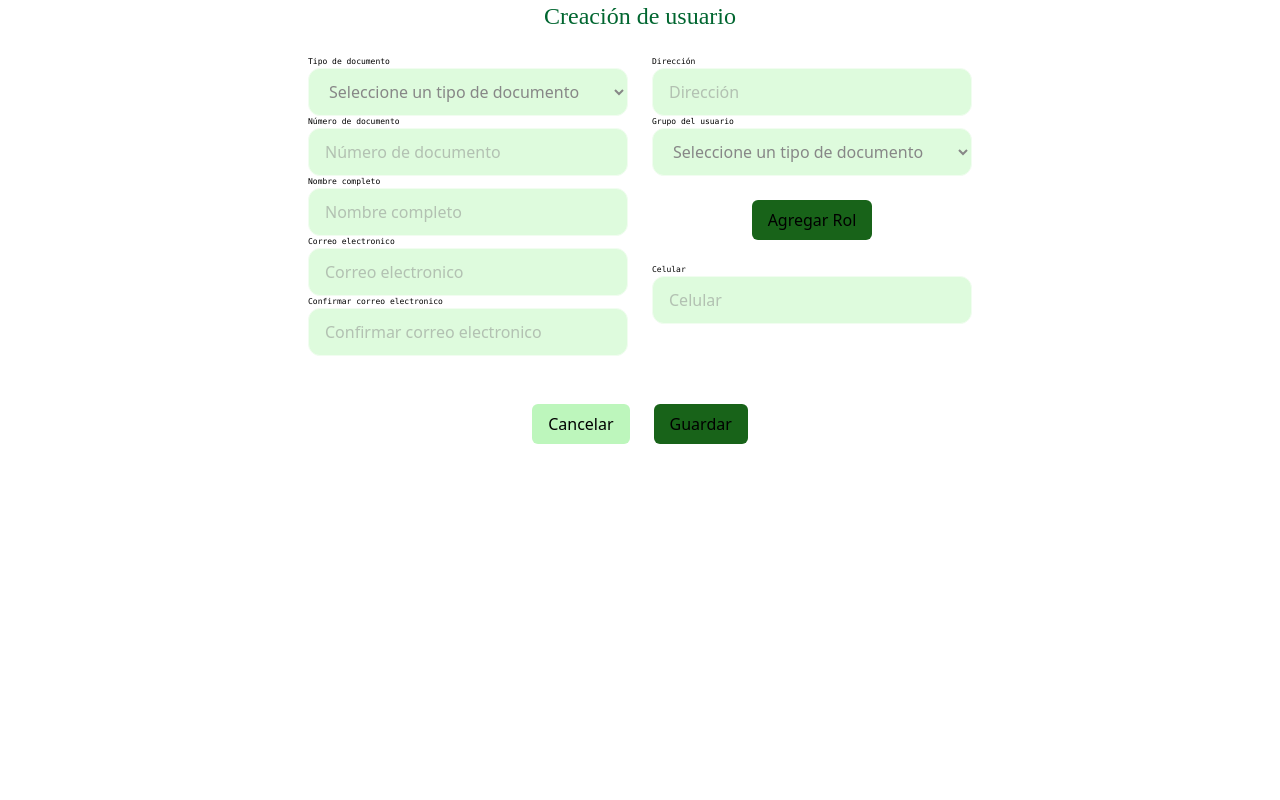
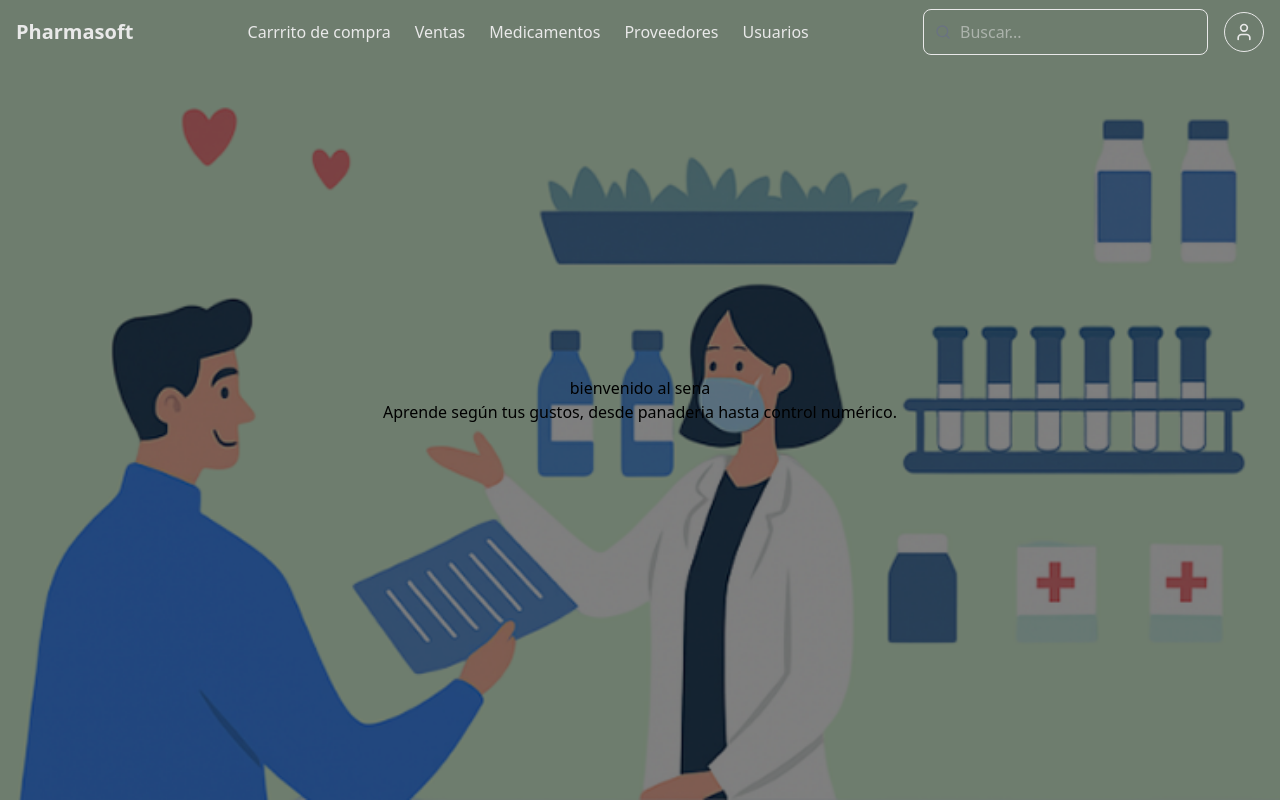
Before and after one commit to CJCPDev/proyecto-formativo-pharmasoft-sena, a React (Vite) app in the folder frontend/sena-pharmasoft/: page / in a window 1280 px wide. Built offline with nearby package versions, Linux system fonts and the light colour scheme.

Commit message:
feat: actualizacion

```diff
--- a/frontend/sena-pharmasoft/package.json
+++ b/frontend/sena-pharmasoft/package.json
@@ -12,8 +12,10 @@
   },
   "dependencies": {
     "@tailwindcss/vite": "^4.1.18",
+    "lucide-react": "^0.575.0",
     "react": "^19.2.0",
     "react-dom": "^19.2.0",
+    "react-router-dom": "^7.13.1",
     "tailwindcss": "^4.1.18"
   },
   "devDependencies": {
--- a/frontend/sena-pharmasoft/src/app/App.jsx
+++ b/frontend/sena-pharmasoft/src/app/App.jsx
@@ -1,15 +1,11 @@
-import UserForm from '../features/users/components/UserForm'
-import 'tailwindcss';
+// import UserForm from '../features/users/components/UserForm'
+// import 'tailwindcss';
+import { RouterProvider } from "react-router-dom"
+import router from "@/app/router"
 
 export default function App(){
   return (
-    <div className="grid grid-cols-1 items-center gap-6 justify-center justify-items-center">
-      <h1 className="text-green-800 font-main text-2xl">
-        Creación de usuario
-      </h1>
-      <div>
-       <UserForm/>
-      </div>
-    </div>
-  )
-}
+
+    <RouterProvider router={router}/>
+  );
+};
--- /dev/null
+++ b/frontend/sena-pharmasoft/src/app/router/index.jsx
@@ -0,0 +1,36 @@
+import { createBrowserRouter } from "react-router-dom"
+import MainLayout from "@/shared/Layout/MainLayout";
+import CreateUserPage from "@/features/users/pages/CreateUserPage"
+import HomePage from "../../features/home/pages/HomePage";
+import AuthLayout from "../../shared/layout/AuthLayout";
+import UserForm from "../../features/users/components/UserForm";
+
+const router = createBrowserRouter([
+    {
+        element: <MainLayout/>,
+        children: [
+            {
+                path: "/",
+                element: <HomePage />
+            },
+            {
+                path:"cursos",
+                element: <h1 className="p-4">Cursos</h1>
+            },
+            {
+                path:"contacto",
+                element: <h1 className="p-4">Contactos</h1>
+            },
+            {
+                path:"videos",
+                element: <h1 className="p-4">Videos</h1>
+            },
+            {
+                path:"usuarios",
+                element: <UserForm/>
+            },
+        ]
+    },
+])
+
+export default router;
--- a/frontend/sena-pharmasoft/src/features/home/pages/HomePage.jsx
+++ b/frontend/sena-pharmasoft/src/features/home/pages/HomePage.jsx
@@ -1 +1,31 @@
 // Página publica
+import backgb from "@/assets/images/background.webp"
+
+export default function HomePage(){
+    return(
+        <section
+        className="relative min-h-screen w-full flex items-center justify-center text-black"
+        style={
+            {
+                backgroundImage: `url(${backgb})`,
+                backgroundSize: "cover",
+                backgroundPosition: "center",
+            }
+        }
+        >
+        <div className="absolute inset-0 bg-black/50"></div>
+
+        <div className="relative z-10 text-center">
+            <h1 className="text-h1 font-stretch-expanded">
+                bienvenido al sena
+            </h1>
+                <p className="text-body">
+                Aprende según tus gustos, desde panaderia hasta control numérico.
+                </p>
+
+        </div>
+
+        </section>
+
+    )
+}
--- a/frontend/sena-pharmasoft/src/features/users/pages/CreateUserPage.jsx
+++ b/frontend/sena-pharmasoft/src/features/users/pages/CreateUserPage.jsx
@@ -0,0 +1,15 @@
+const CreateUserPage = () => {
+
+    return(
+    <section>
+        <h1 className="text-h1 text-black">
+            Este es el apartado para crear un usuario
+        </h1>
+
+        <p className="text-body font-light">Aquí podré gestionar la creacion de un nuevo usuario</p>
+    </section>
+    )
+};
+
+
+export default CreateUserPage;
--- a/frontend/sena-pharmasoft/src/main.jsx
+++ b/frontend/sena-pharmasoft/src/main.jsx
@@ -1,6 +1,6 @@
 import { StrictMode } from 'react'
 import { createRoot } from 'react-dom/client'
-import './index.css'
+// import './index.css'
 import '../src/styles/global.css'
 import './styles/global.css'
 import App from './app/App.jsx'
--- a/frontend/sena-pharmasoft/src/shared/layout/AuthLayout.jsx
+++ b/frontend/sena-pharmasoft/src/shared/layout/AuthLayout.jsx
@@ -0,0 +1,27 @@
+// import Navbar from "@/shared/Layout/Navbar";
+import { Outlet } from "react-router-dom";
+import backbg from "@/assets/images/background.webp"
+import UserForm from "./../../features/users/components/UserForm"
+
+export default function AuthLayout(){
+    return(
+        <div className="relative min-h-screen w-full flex items-center justify-center text-black"
+                style={
+                    {
+                        backgroundImage: `url(${backbg})`,
+                        backgroundSize: "cover",
+                        backgroundPosition: "center",
+                    }
+                }
+                >
+                {/* <div className="absolute inset-0 bg-black/50"></div> */}
+
+            {/* Contenido externo que se inyecta */}
+            <main className="mx-auto">
+                <Outlet />
+                <UserForm />
+            </main>
+
+        </div>
+    );
+};
--- a/frontend/sena-pharmasoft/src/shared/layout/MainLayout.jsx
+++ b/frontend/sena-pharmasoft/src/shared/layout/MainLayout.jsx
@@ -0,0 +1,38 @@
+import Navbar from "@/shared/Layout/Navbar";
+import { Outlet, useLocation } from "react-router-dom";
+
+
+export default function MainLayout(){
+    /**
+     * useLocation es un hook de react router que te da acceso al objeto locatio, el cual contiene informacion de la URL actual:
+     * pathNmae = La ruta actual (/about, etc)
+     */
+    const location = useLocation();
+
+    const isHome = location.pathname === "/"
+
+
+
+    return(
+        /**
+         * Navbar transparente solo en el home
+         * Si la ruta es exactamente / => transparente
+         * Si es cualquier otra ruta es solido
+         */
+        <div className="min-h-screen text-text-primary">
+
+
+            {/* Navbar */}
+                <Navbar variant={isHome ? "transparent" : "solid"}/>
+
+
+            {/* Contenido externo que se inyecta */}
+            <main className="mx-auto">
+                <Outlet />
+            </main>
+
+        </div>
+
+
+    );
+};
--- a/frontend/sena-pharmasoft/src/shared/layout/Navbar.jsx
+++ b/frontend/sena-pharmasoft/src/shared/layout/Navbar.jsx
@@ -0,0 +1,130 @@
+import { Search, User } from "lucide-react";
+import { Link } from "react-router-dom";
+import { useState } from "react";
+
+const Navbar = ({variant = "solid"}) => {
+
+    const [isOpen, setIsOpen] = useState(false);
+
+  return (
+    // Estos son los estilos del navbar para que quede transparente
+    <nav className= {`w-full border-b transition-colors duration-300 ${
+      variant === "transparent"
+      ? "bg-transparent border-transparent absolute top-0 left-0 z-30"
+      : "bg-background border-border"
+    }`}>
+
+      <div className="mx-auto max-w-7xl px-4">
+        <div className="flex h-16 items-center justify-between">
+
+          {/* Logo de marca */}
+          <div className="flex items-center">
+            <Link to="/" className="text-xl font-bold">
+              Pharmasoft
+            </Link>
+          </div>
+
+          {/* Links de navegación */}
+          <ul className="hidden md:flex items-center gap-6">
+            <li>
+              <Link to="/carrito de compras" className="hover:text-primary transition">
+                Carrrito de compra
+              </Link>
+            </li>
+            <li>
+              <Link to="/ventas" className="hover:text-primary transition">
+                Ventas
+              </Link>
+            </li>
+            <li>
+              <Link to="/medicamentos" className="hover:text-primary transition">
+                Medicamentos
+              </Link>
+            </li>
+            <li>
+              <Link to="/proveedores" className="hover:text-primary transition">
+                Proveedores
+              </Link>
+            </li>
+            <li>
+              <Link to="/usuarios" className="hover:text-primary transition">
+                Usuarios
+              </Link>
+            </li>
+          </ul>
+
+
+          {/* Sección derecha: búsqueda + usuario */}
+          <div className="flex items-center gap-4">
+
+            {/* Buscador */}
+            <div className="relative hidden sm:block">
+              <Search className="absolute left-3 top-1/2 -translate-y-1/2 size-4 text-gray-500" />
+
+              <input
+                type="text"
+                placeholder="Buscar..."
+                className="pl-9 pr-4
+                 py-2.5 border rounded-lg text-body focus:outline-none focus:ring-2 focus:ring-primary"
+              />
+            </div>
+
+            {/* Usuario */}
+            <div className="relative">
+              <button
+                onClick={() => setIsOpen(!isOpen)}
+                className="flex items-center justify-center size-10 rounded-full border hover:bg-surface transition"
+              >
+                <User className="size-5" />
+              </button>
+
+
+              {isOpen && (
+                <div className="absolute right-0 mt-2 w-48 rounded-lg border bg-background shadow-lg">
+                  <ul className="py-2 text-sm">
+                    <li>
+                      <Link
+                        to="/login"
+                        className="px-4 py-2
+                        grid grid-cols-1 gap-6
+                        bg-white/40
+                        dark:bg-neutral-800/15
+                        backdrop-blur-sm
+                        shadow-xl
+                        ring-1
+                        rounded-xl
+                        "
+                        onClick={() => setIsOpen(false)}
+                      >
+                        Perfil
+                      </Link>
+                    </li>
+                    <li>
+                      <button
+                        className="w-full text-left px-4 py-2 hover:bg-surface transition"
+                        onClick={() => {
+                          setIsOpen(false);
+                          console.log("Cerrar sesión");
+                        }}
+                      >
+                        Cerrar sesión
+                      </button>
+                    </li>
+                  </ul>
+                </div>
+              )}
+            </div>
+
+
+          </div>
+        </div>
+      </div>
+    </nav>
+  );
+};
+
+
+export default Navbar;
+
+// Para dirigirme o navegar a una ruta uso Link
+// Para ejecutar logica se utiliza button
```
Also changed, not shown: frontend/sena-pharmasoft/src/app/router.jsx (deleted), 1 other file (tests, documents, lock files or other folders).
